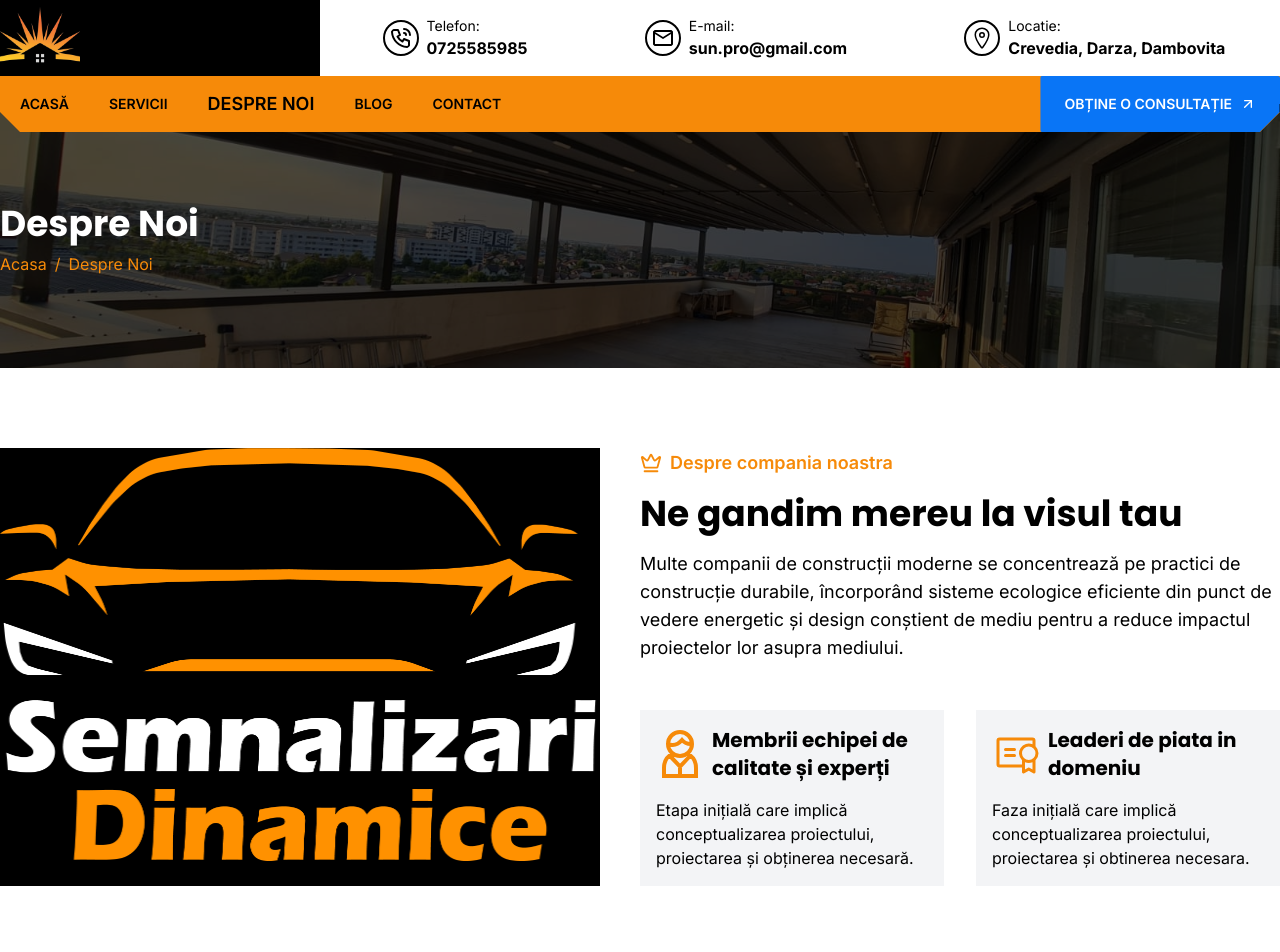
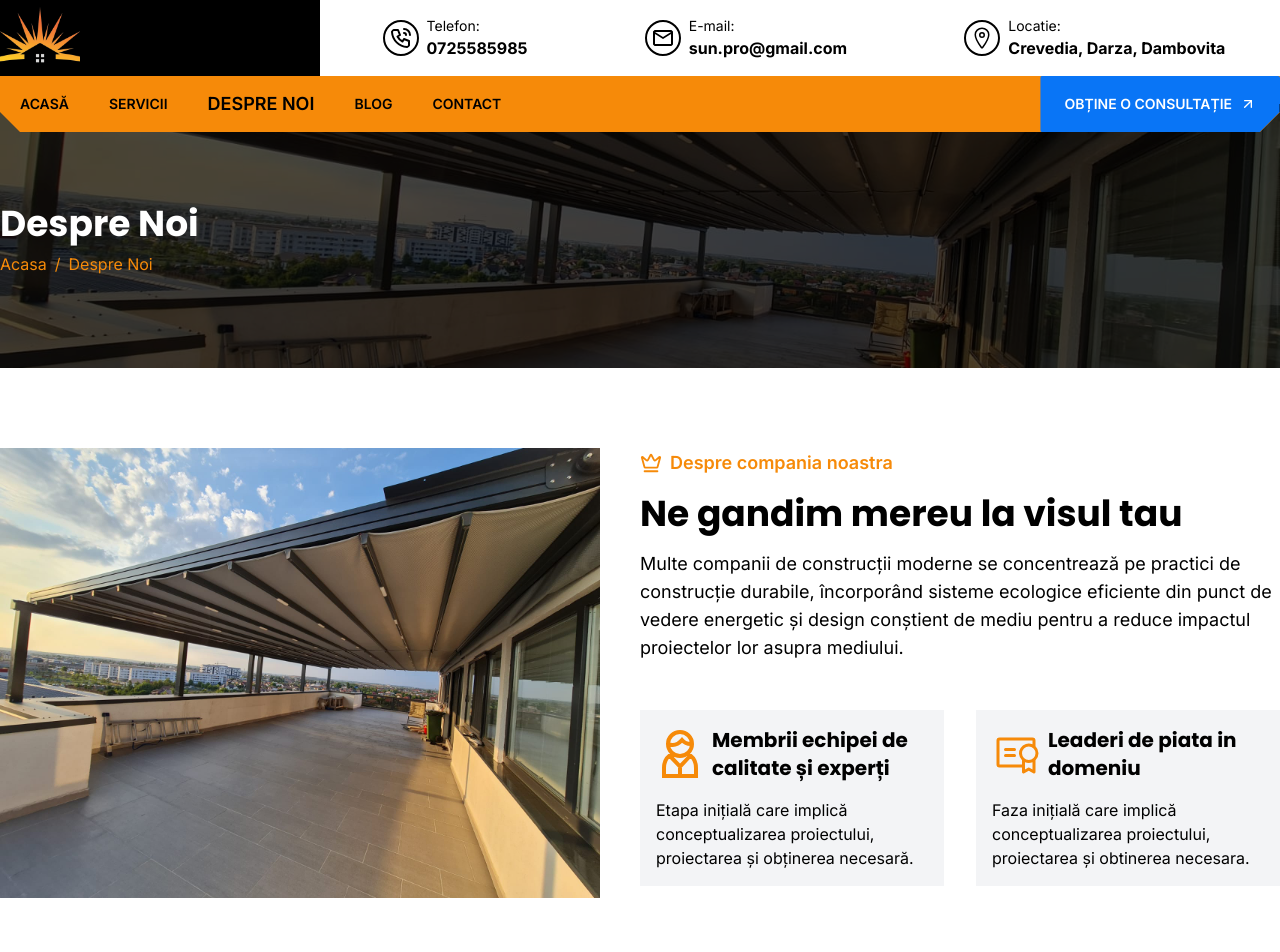
Before and after one commit to mocanuandrei1/sun-pro-2, a Next.js app: page /despre-noi in a window 1280 px wide. Shown: the top 952 px of the page. Built offline with nearby package versions, Linux system fonts and the light colour scheme.

Commit message:
Refactor AboutUs component to use lazy loading for images

```diff
--- a/src/components/AboutUs.js
+++ b/src/components/AboutUs.js
@@ -9,7 +9,7 @@ export default function AboutUs() {
     <div className="grid lg:grid-cols-2 grid-cols-1 py-20 max-w-7xl lg:mx-auto mx-10">
       <div className="pr-10">
         <Image
-          src="/Logo.png"
+          src="/Hero1.jpg "
           alt="Renovation"
           width={500}
           height={500}
```
